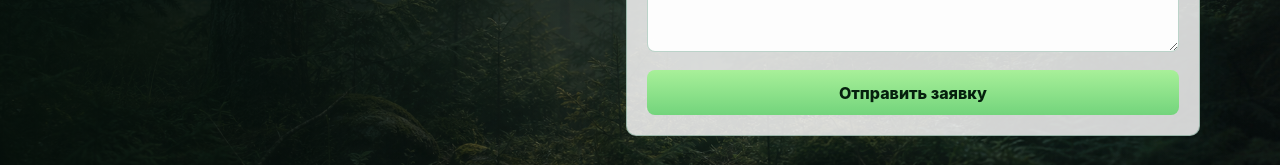
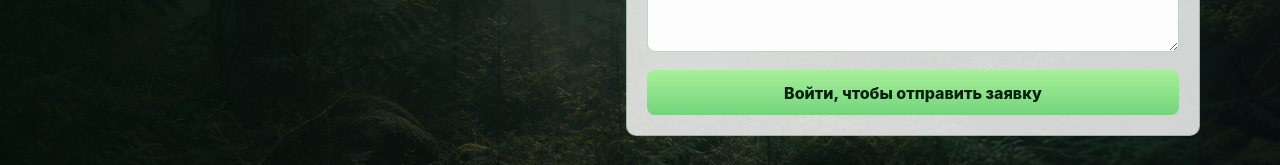
Before and after one commit to nikitaurcenko7-ui/Herbariumm, a React (Vite) app: page / in a window 1280 px wide. Shown: the part 1976-2141 px from the top of the page. Built offline with nearby package versions, Linux system fonts and the light colour scheme; no server answers.

Commit message:
Require login for wholesale request

```diff
--- a/src/components/Footer.jsx
+++ b/src/components/Footer.jsx
@@ -1,11 +1,20 @@
 import React, { useState } from 'react'
 import forestFooter from '../assets/forest-footer.png'
 
-export default function Footer({ user }) {
+export default function Footer({ navigate, user }) {
   const [sent, setSent] = useState(false)
+  const [authError, setAuthError] = useState(false)
   const contactValue = user ? [user.name, user.email].filter(Boolean).join(', ') : ''
 
   const submitSupplyRequest = () => {
+    if (!user) {
+      setSent(false)
+      setAuthError(true)
+      window.setTimeout(() => navigate('login'), 700)
+      return
+    }
+
+    setAuthError(false)
     setSent(true)
   }
 
@@ -28,7 +37,10 @@ export default function Footer({ user }) {
             <input placeholder="Плановый объем в месяц" />
           </div>
           <textarea className="mt-2" placeholder="Комментарий: ассортимент, фасовка и доставка" />
-          <button type="button" onClick={submitSupplyRequest} className="btn-primary mt-3 w-full">Отправить заявку</button>
+          <button type="button" onClick={submitSupplyRequest} className="btn-primary mt-3 w-full">
+            {user ? 'Отправить заявку' : 'Войти, чтобы отправить заявку'}
+          </button>
+          {authError && <p className="error-text">Для отправки оптовой заявки нужно войти в аккаунт.</p>}
           {sent && <p className="success-text">Заявка принята. Мы свяжемся по указанным контактам.</p>}
         </form>
       </div>
--- a/src/components/Layout.jsx
+++ b/src/components/Layout.jsx
@@ -17,7 +17,7 @@ export default function Layout({ children, route, navigate, user, onLogout, cart
       <main className="site-main relative z-10 mx-auto max-w-6xl px-4 pb-12 pt-7">
         <div key={route} className="page-transition">{children}</div>
       </main>
-      <Footer user={user} />
+      <Footer navigate={navigate} user={user} />
       <ChatBubble />
     </div>
   )
```
